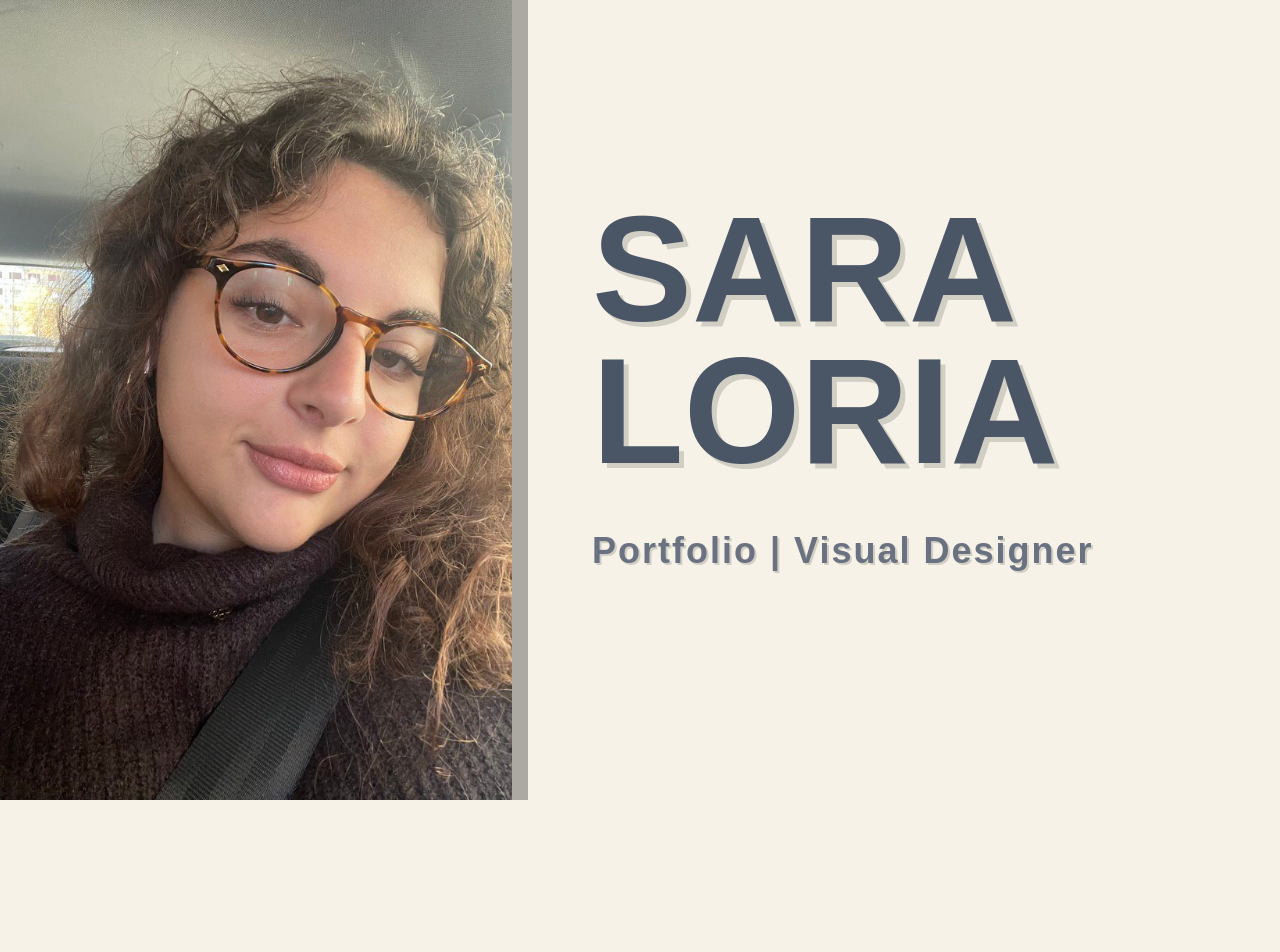
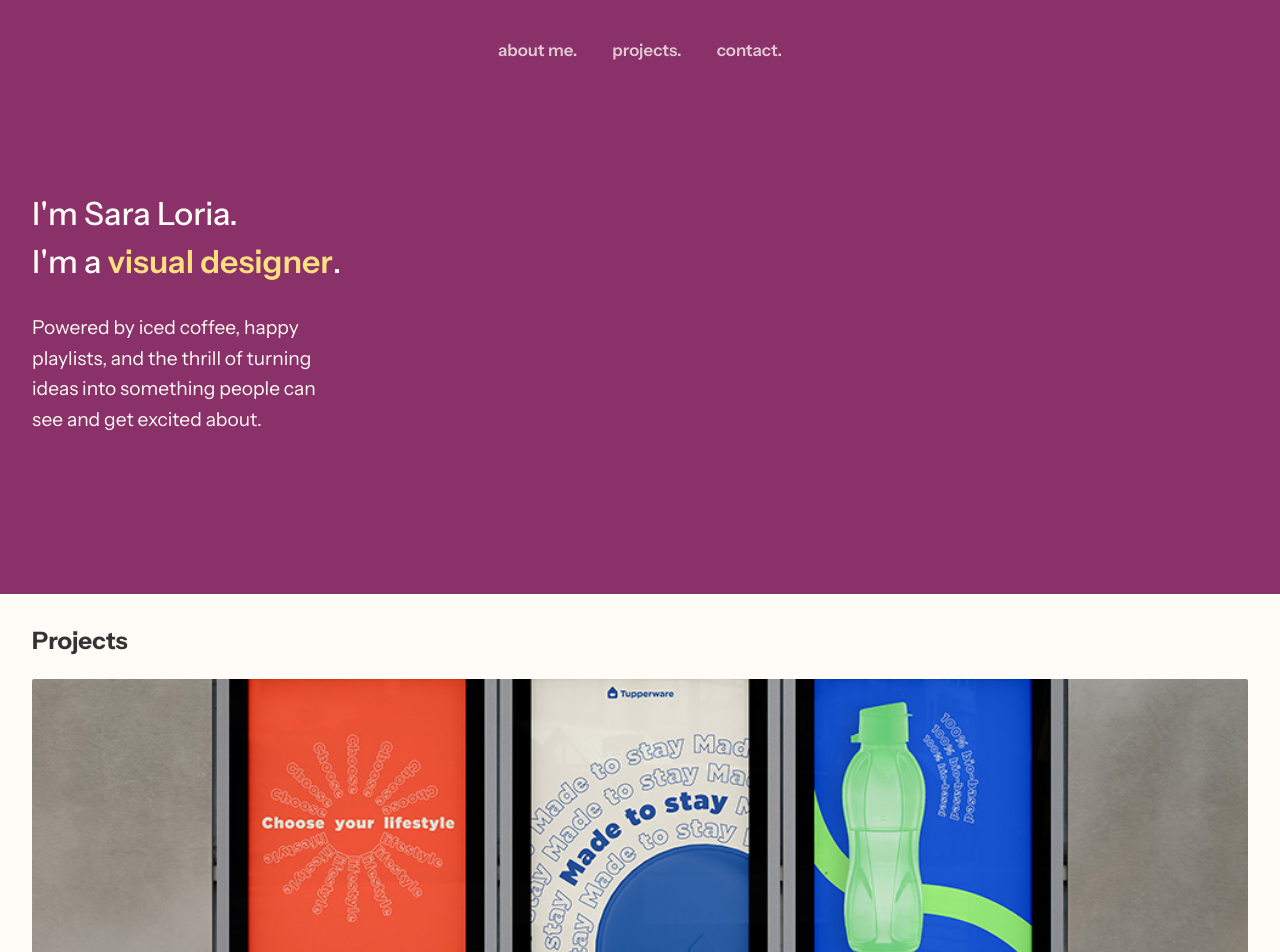
Before and after one commit to umbertoloria/sara-loria-website, a React (Vite) app: page / in a window 1280 px wide. Shown: the top 952 px of the page. Before the commit the page ends 800 px from the top, so only its background shows below. Built offline with nearby package versions, Linux system fonts and the light colour scheme.

Commit message:
New website, first commit

```diff
--- a/src/index.css
+++ b/src/index.css
@@ -1,56 +1,122 @@
-@import "tailwindcss";
+@import url('https://fonts.googleapis.com/css2?family=Instrument+Sans:ital,wght@0,400..700;1,400..700&display=swap');
+/* @import "tailwindcss"; */
 
-@import url('https://fonts.googleapis.com/css2?family=Poppins:ital,wght@0,100;0,200;0,300;0,400;0,500;0,600;0,700;0,800;0,900;1,100;1,200;1,300;1,400;1,500;1,600;1,700;1,800;1,900&display=swap');
+:root {
+    --cl-black: #333;
+    --cl-white: #fffbf6;
+    --cl-white-transparent: rgba(255, 251, 246, 0.75);
+    --cl-purple: #893168;
+    --cl-yellow: #ffe080;
+    /*
+    --cl-cell-ul: #334348;
+    --cl-cell2-sl: #377484;
+    --cl-cell2-ol: #393967;
+    --cl-cell2-et: #393946;
+    */
+}
 
 body {
-    font-family: Poppins, sans-serif;
+    font-family: Instrument Sans, sans-serif;
     background: #F6F2E7;
+    margin: 0;
+    overflow-y: scroll;
 }
 
 .header {
-    position: absolute;
+    display: block;
+    background: var(--cl-purple);
+    color: var(--cl-white);
     width: 100%;
-    height: 100vh;
-}
+    /*height: 100vh;*/
+    padding-top: 40px;
+    padding-bottom: 140px;
 
-.header-flex {
-    width: 100%;
-    height: 100%;
-    display: flex;
-    flex-direction: row;
-    align-items: center;
-    text-align: center;
-    position: relative;
-    top: 0;
-    bottom: 0;
+    .menu {
+        /*margin-top: 40px;*/
+        display: block;
+        /*display: none;*/
 
-    .img-portfolio {
-        height: 100%;
-        object-fit: cover;
-        box-shadow: 0 0 0 16px rgba(0, 0, 0, .3);
-        /*flex-grow: 1;*/
-        max-width: 40vw;
-    }
+        ul {
+            display: flex;
+            flex-wrap: wrap;
+            justify-content: center;
+            gap: 35px;
+            padding: 0;
+            margin: 0;
 
-    h1 {
-        text-shadow: 5px 5px 0 rgba(0, 0, 0, .15);
-        text-transform: uppercase;
-        font-size: 150px;
-        line-height: .95;
-    }
+            li {
+                display: block;
 
-    @media only screen and (max-width: 768px) {
-        flex-direction: column;
+                a {
+                    font-size: 1.05rem;
+                    font-weight: 600;
+                    display: block;
+                    color: var(--cl-white-transparent);
+                    cursor: pointer;
+                    transition: .2s;
 
-        .img-portfolio {
-            max-width: none;
-            width: 100%;
-            height: 60vw;
-        }
-
-        h1 {
-            font-size: 80px;
+                    &:hover {
+                        color: var(--cl-white);
+                    }
+                }
+            }
         }
     }
 
+    .ima-visual {
+        padding: 130px 2rem 0 2rem;
+
+        .ima-visual-title {
+            font-size: 2rem;
+            font-weight: 500;
+            line-height: 1.5;
+
+            span {
+                font-weight: 600;
+                color: var(--cl-yellow);
+            }
+        }
+
+        .ima-visual-text {
+            width: 300px;
+            margin-top: 26px;
+            font-size: 1.2rem;
+            line-height: 1.6;
+        }
+    }
 }
+
+.grid-section {
+    background: var(--cl-white);
+    padding: 2rem;
+
+    h1 {
+        margin: 0 0 1.5rem 0;
+        color: var(--cl-black);
+    }
+
+    .grid-section-image {
+        margin: 0 auto 2.5rem auto;
+        &:last-child {
+            margin-bottom: 0;
+        }
+
+        a {
+            display: block;
+            width: 100%;
+            height: 35vh;
+            border-radius: 2px;
+            cursor: pointer;
+            background-size: cover;
+            background-position: center;
+            &.p1-tupperware {
+                background-image: url('/p1-tupperware.jpg');
+            }
+            &.p2-q44 {
+                background-image: url('/p2-q44.jpg');
+            }
+        }
+    }
+}
+
+/* @media only screen and (max-width: 768px) {} */
--- a/src/pages/HomePage.tsx
+++ b/src/pages/HomePage.tsx
@@ -1,6 +1,5 @@
 import { FC } from 'react'
 import { BaseLayout } from '../layout/BaseLayout.tsx'
-import portraitImage from '../assets/portrait.png'
 
 export default function HomePage() {
   return (
@@ -10,35 +9,78 @@ export default function HomePage() {
   )
 }
 
-const ImgPortfolioPortrait: FC = () => {
-  return <img className='img-portfolio' src={portraitImage} alt='Portfolio' />
-}
-
 const InnerPage: FC = () => {
   return (
-    <div className='header'>
-      <div className='header-flex'>
-        <ImgPortfolioPortrait />
-        <div className='md:pl-20 md:text-left'>
-          <div className='mt-16 md:mt-0'>
-            <h1 className='font-bold text-gray-600'>
-              Sara
-              <br />
-              Loria
-            </h1>
-            <p
-              className='mt-12 mb-8 font-bold text-gray-500
-                text-2xl md:text-4xl'
-              style={{
-                textShadow: '2px 2px 0 rgba(0, 0, 0, .15)',
-                letterSpacing: 2,
-              }}
-            >
-              Portfolio | Visual Designer
-            </p>
-          </div>
-        </div>
-      </div>
+    <div>
+      <Header />
+      <GridSection />
     </div>
   )
 }
+
+const Header: FC = () => {
+  return (
+    <div className='header'>
+      <Menu />
+      <ImaVisual />
+    </div>
+  )
+}
+
+const Menu: FC = () => {
+  return (
+    <div className='menu'>
+      <ul>
+        <MenuItem label='about me.' />
+        <MenuItem label='projects.' />
+        <MenuItem label='contact.' />
+      </ul>
+    </div>
+  )
+}
+
+const MenuItem: FC<{
+  label: string
+}> = ({ label }) => {
+  return (
+    <li>
+      <a>{label}</a>
+    </li>
+  )
+}
+
+const ImaVisual: FC = () => {
+  return (
+    <div className='ima-visual'>
+      <div className='ima-visual-title'>
+        I'm Sara Loria.
+        <br />
+        I'm a <span>visual designer</span>.
+      </div>
+      <p className='ima-visual-text'>
+        Powered by iced coffee, happy playlists, and the thrill of turning ideas
+        into something people can see and get excited about.
+      </p>
+    </div>
+  )
+}
+
+const GridSection: FC = () => {
+  return (
+    <section className='grid-section'>
+      <h1>Projects</h1>
+      <GridSectionImage projCode='p1-tupperware' />
+      <GridSectionImage projCode='p2-q44' />
+    </section>
+  )
+}
+
+const GridSectionImage: FC<{
+  projCode: string
+}> = ({ projCode }) => {
+  return (
+    <div className='grid-section-image'>
+      <a href='#' className={projCode} />
+    </div>
+  )
+}
```
Also changed, not shown: public/p1-tupperware.jpg (added), public/p2-q44.jpg (added).
